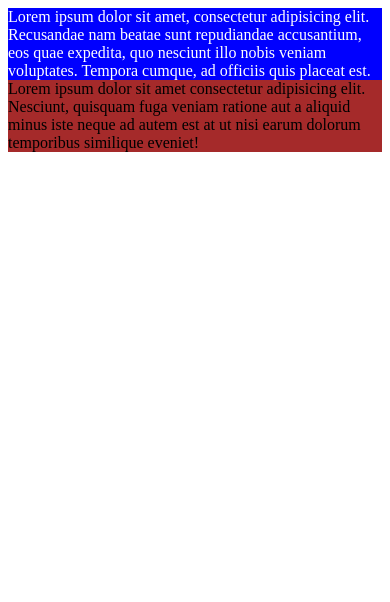
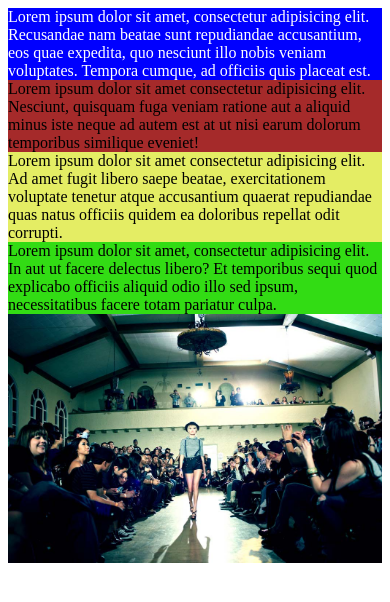
Before and after one commit to CodeKul/Fullstack-Feb-16-4.30-5.30pm, a plain HTML site: page css-topics/media-query-ex-2.html in a window 390 px wide. Drawn offline with Linux system fonts and the light colour scheme.

Commit message:
Media query example and Javascript Intro

```diff
--- a/css-topics/media-query-ex-2.html
+++ b/css-topics/media-query-ex-2.html
@@ -12,17 +12,33 @@
                 background-color: black;
                 color: #fff;
             }
+
+            .container-2 .item-1, .container-2 .item-2 {
+                width: 50%;
+            }
+
+            .container-2 .item-3, .container-2 .item-4{
+                width: 100%;
+            }
         }
 
-        @media screen and (max-width:600px) {
+        @media screen and (max-width:600px){
             .container{
                 background-color: blue;
                 color: #fff;
             }
 
 
-            .container-2 .item-1{
-width: 100%;
+            .container-2 .item-1,
+            .container-2 .item-2,
+            .container-2 .item-3{
+                width: 100%;
+            }
+        }
+
+        @media all and (max-width:992px) and (min-width:600px) {
+            .container-2 .item-3{
+                width: 30%;
             }
         }
 
@@ -37,6 +53,7 @@ width: 100%;
 
         .container-2{
             display: flex;
+            flex-wrap: wrap;
         }
 
 
@@ -44,6 +61,20 @@ width: 100%;
         .item-1{
             width: 40%;
             background-color: brown;
+        }
+
+        .item-2{
+            width: 30%;
+            background-color: rgb(228, 237, 100);
+        }
+
+        .item-3{
+            width: 50%;
+            background-color: rgb(50, 220, 20);
+        }
+
+        img{
+            max-width: 100%;
         }
     </style>
   </head>
@@ -56,9 +87,9 @@ width: 100%;
 
     <div class="container-2">
 <div class="flex-items item-1">Lorem ipsum dolor sit amet consectetur adipisicing elit. Nesciunt, quisquam fuga veniam ratione aut a aliquid minus iste neque ad autem est at ut nisi earum dolorum temporibus similique eveniet!</div>
-<div class="flex-items item-2"></div>
-<div class="flex-items item-3"></div>
-<div class="flex-items item-4"></div>
+<div class="flex-items item-2">Lorem ipsum dolor sit amet consectetur adipisicing elit. Ad amet fugit libero saepe beatae, exercitationem voluptate tenetur atque accusantium quaerat repudiandae quas natus officiis quidem ea doloribus repellat odit corrupti.</div>
+<div class="flex-items item-3">Lorem ipsum dolor sit amet, consectetur adipisicing elit. In aut ut facere delectus libero? Et temporibus sequi quod explicabo officiis aliquid odio illo sed ipsum, necessitatibus facere totam pariatur culpa.</div>
+<div class="flex-items item-4"><img src="../4.jpg" alt=""></div>
     </div>
   </body>
 </html>
```
Also changed, not shown: aboutPage.jpg (added).
